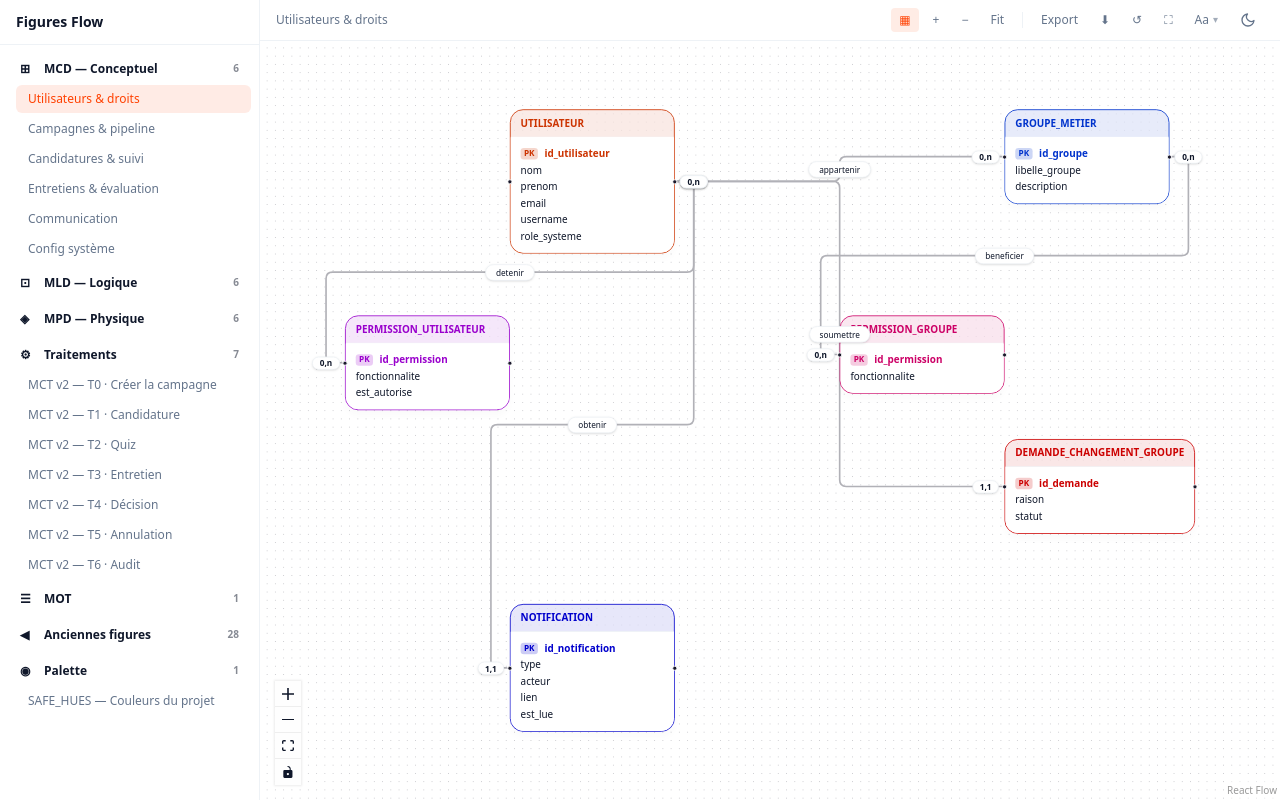
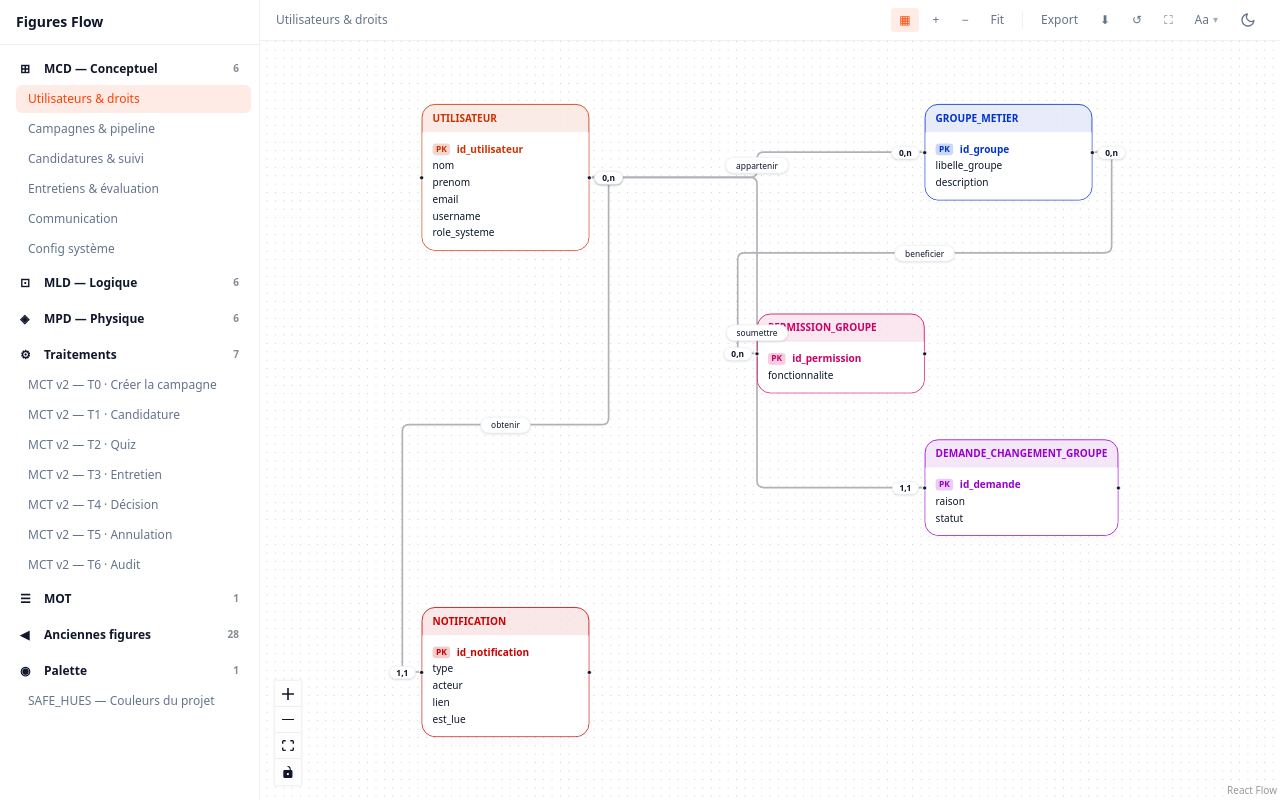
Before and after one commit to doucie/synelia_quizapp, a React (Vite) app in the folder z_mémoire/figures_flow/: page / in a window 1280 px wide. Built offline with nearby package versions, Linux system fonts and the light colour scheme; a web font is replaced by a local one.

Commit message:
feat(mcd): remove PERMISSION_UTILISATEUR from MCD
- Entity removed from MCD (5 entities remain in utilisateurs_droits)
- Entity removed from MLD
- Added to hors-scope documentation (individual permissions = implementation detail)
- Updated README entity count and mapping
- Updated correction plan

```diff
--- a/z_mémoire/figures_flow/plans/audit/20260819_hors_scope_mcd.md
+++ b/z_mémoire/figures_flow/plans/audit/20260819_hors_scope_mcd.md
@@ -56,6 +56,22 @@ Cette table fait doublon avec `PERMISSION_UTILISATEUR` (permissions utilisateur)
 
 ---
 
+### 3. PERMISSION_UTILISATEUR
+
+| Attribut | Valeur |
+|----------|--------|
+| **Table BD** | `user_permissions` |
+| **Domaine MCD** | Utilisateurs & droits |
+| **Raison d'exclusion** | Permissions individuelles = détail d'implémentation |
+| **Problème technique** | `est_autorise` est un attribut d'association, pas d'entité |
+| **Règle Merise** | Le MCD modélise les permissions au niveau groupe (`PERMISSION_GROUPE`) |
+
+**Justification détaillée :**
+
+La table `user_permissions` stocke les permissions individuelles par utilisateur. En Merise, les permissions sont portées au niveau conceptuel par `PERMISSION_GROUPE` (lié à GROUPE_METIER via l'association `beneficier`). Les permissions individuelles sont un détail d'implémentation qui sera géré au niveau applicatif (override des permissions groupe, ou permissions spécifiques stockées en BDD).
+
+**Traitement retenu :** Supprimée du MCD. Les permissions individuelles sont documentées dans le mémoire au §implémentation. La table `user_permissions` existe en BDD mais n'apparaît pas dans le modèle conceptuel.
+
 ## Attributs supprimés d'entités conservées
 
 ### 1. NOTIFICATION.utilisateur
@@ -101,6 +117,7 @@ Cette table fait doublon avec `PERMISSION_UTILISATEUR` (permissions utilisateur)
 |-----------------|------------------|--------|----------------|
 | EVENEMENT_AUDIT | Entité exclue | Audit = implémentation, polymorphique | Présente en BD, pas en MCD |
 | PERMISSION_ENTITE | Entité exclue | `id_entite` polymorphique | Supprimée (doublon) |
+| PERMISSION_UTILISATEUR | Entité exclue | Permissions individuelles = implémentation | Présente en BD, pas en MCD |
 | NOTIFICATION.utilisateur | Attribut supprimé | FK interdite en MCD | Ajouté comme FK au MLD/MPD |
 | TOKEN_VERIFICATION_EMAIL.email | Attribut supprimé | Redondant avec CANDIDATURE.email | Non ajouté au MLD/MPD |
 | TEXTE_JURIDIQUE | Entité déplacée | Cohérence métier | Même table, même schéma |
--- a/z_mémoire/figures_flow/plans/implementations/20260819_correctioninfractions_mcd.md
+++ b/z_mémoire/figures_flow/plans/implementations/20260819_correctioninfractions_mcd.md
@@ -80,7 +80,7 @@
 **Où :** `src/diagrams/nouveau/mcd/utilisateurs_droits.ts`
 
 - [ ] Renommer `GROUPE_PERMISSION` → `PERMISSION_GROUPE`
-- [ ] Renommer `UTILISATEUR_PERMISSION` → `PERMISSION_UTILISATEUR`
+- [ ] Renommer `UTILISATEUR_PERMISSION` → `PERMISSION_UTILISATEUR` (supprimé du MCD — voir hors-scope)
 - [ ] Mettre à jour les edges correspondants (`e-detenir-perm`, `e-detenir-groupe-perm`)
 
 ### Redondance d'attributs
--- a/z_mémoire/figures_flow/src/diagrams/nouveau/mcd/utilisateurs_droits.ts
+++ b/z_mémoire/figures_flow/src/diagrams/nouveau/mcd/utilisateurs_droits.ts
@@ -51,20 +51,6 @@ export const utilisateursDroits: DiagramDefinition = {
       },
     },
     {
-      id: 'utilisateur_permission',
-      type: 'entity',
-      position: { x: -200, y: 250 },
-      data: {
-        label: 'PERMISSION_UTILISATEUR',
-        variant: 'mcd',
-        attributes: [
-          { name: 'id_permission', isPK: true },
-          { name: 'fonctionnalite' },
-          { name: 'est_autorise' },
-        ],
-      },
-    },
-    {
       id: 'demande_changement_groupe',
       type: 'entity',
       position: { x: 600, y: 400 },
@@ -111,13 +97,6 @@ export const utilisateursDroits: DiagramDefinition = {
       data: { label: 'soumettre', cardFrom: '0,n', cardTo: '1,1' },
     },
     {
-      id: 'e-detenir-perm',
-      source: 'utilisateur',
-      target: 'utilisateur_permission',
-      type: 'relationship',
-      data: { label: 'detenir', cardFrom: '0,n', cardTo: '0,n' },
-    },
-    {
       id: 'e-beneficier-groupe-perm',
       source: 'groupe_metier',
       target: 'groupe_permission',
--- a/z_mémoire/figures_flow/src/diagrams/nouveau/mld/utilisateurs_droits.ts
+++ b/z_mémoire/figures_flow/src/diagrams/nouveau/mld/utilisateurs_droits.ts
@@ -99,21 +99,6 @@ export const utilisateursDroits: DiagramDefinition = {
       },
     },
     {
-      id: 'utilisateur_permission',
-      type: 'entity',
-      position: { x: -300, y: 200 },
-      data: {
-        label: 'UTILISATEUR_PERMISSION',
-        variant: 'mld',
-        attributes: [
-          { name: 'id', isPK: true },
-          { name: 'utilisateur_id', isFK: true },
-          { name: 'fonctionnalite' },
-          { name: 'est_autorise' },
-        ],
-      },
-    },
-    {
       id: 'demande_changement_groupe',
       type: 'entity',
       position: { x: 600, y: 600 },
```
Also changed, not shown: 1 other file (tests, documents, lock files or other folders).
